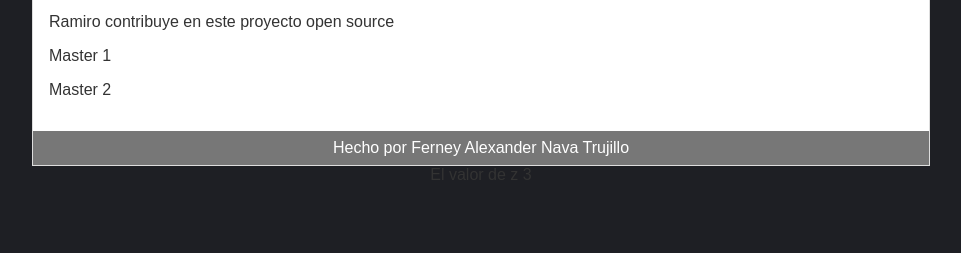
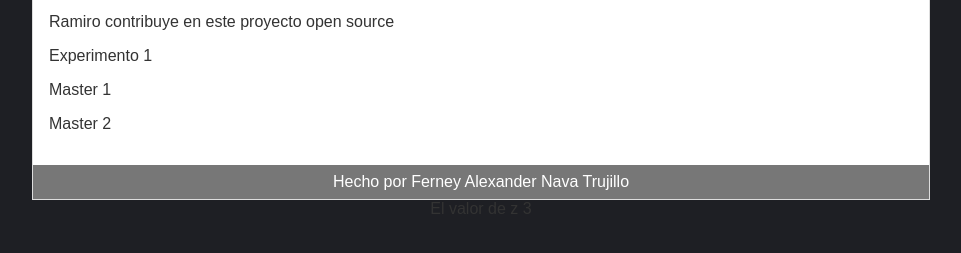
Before and after one commit to ferneynava/Curso-de-programacion-basica, a plain HTML site: page practica1.html in a window 1280 px wide. Shown: the part 303-556 px from the top of the page, without its empty margins (159-1120 px from the left). Drawn offline with Linux system fonts and the light colour scheme.

Commit message:
:white_check_mark: Exp 1
Exp 1

```diff
--- a/practica1.html
+++ b/practica1.html
@@ -24,6 +24,7 @@
       <p><img id= "imagen1" src="./imagenespractica1/MARTE.jpg" alt="MARTE"></p>
       <p>Suscribete y dale like Pruebas</p>
       <p>Ramiro contribuye en este proyecto open source<p>
+      <p>Experimento 1</p>
       <p>Master 1</p>
       <p>Master 2</p>
     </div>
```
